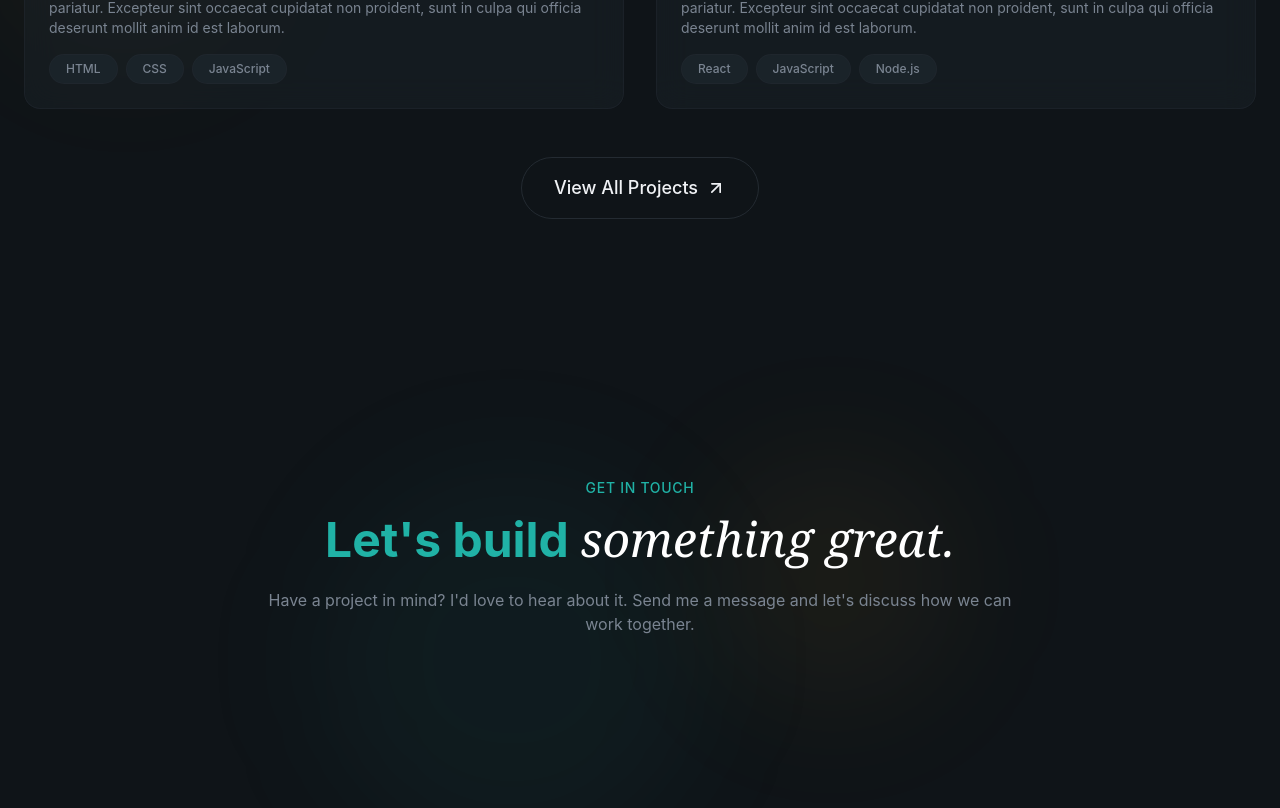
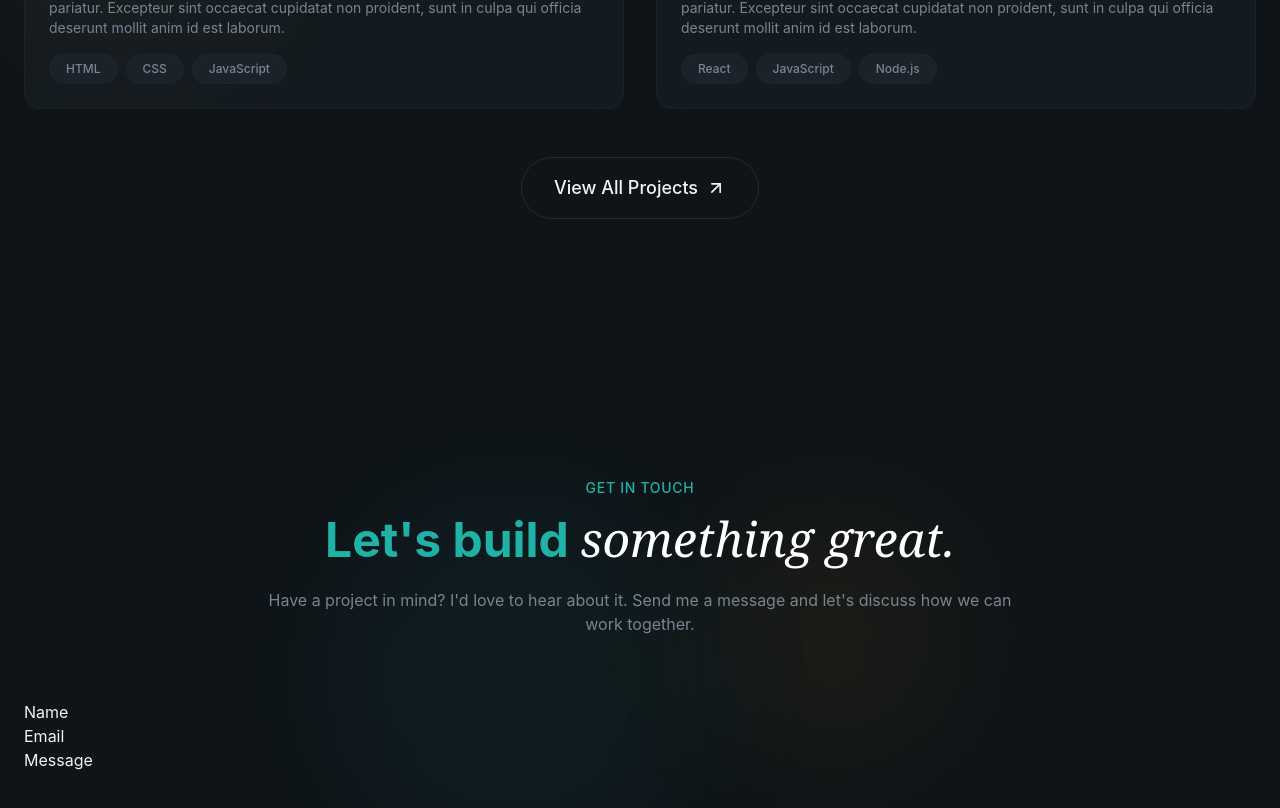
Before and after one commit to dovile-mart/devportfolio, a React (Vite) app: page / in a window 1280 px wide. Shown: the part 2742-3550 px from the top of the page. Built offline with nearby package versions, Linux system fonts and the light colour scheme.

Commit message:
Add contact form

```diff
--- a/src/sections/Contact.jsx
+++ b/src/sections/Contact.jsx
@@ -54,6 +54,25 @@ export const Contact = () => {
                     </p>
                 </div>
 
+                <div>
+                    <div>
+                        <form>
+                            <div>
+                                <label>Name</label>
+                                <input />
+                            </div>
+                            <div>
+                                <label>Email</label>
+                                <input />
+                            </div>
+                            <div>
+                                <label>Message</label>
+                                <input />
+                            </div>
+                        </form>
+                    </div>
+                </div>
+
             </div>
 
         </section>
```
